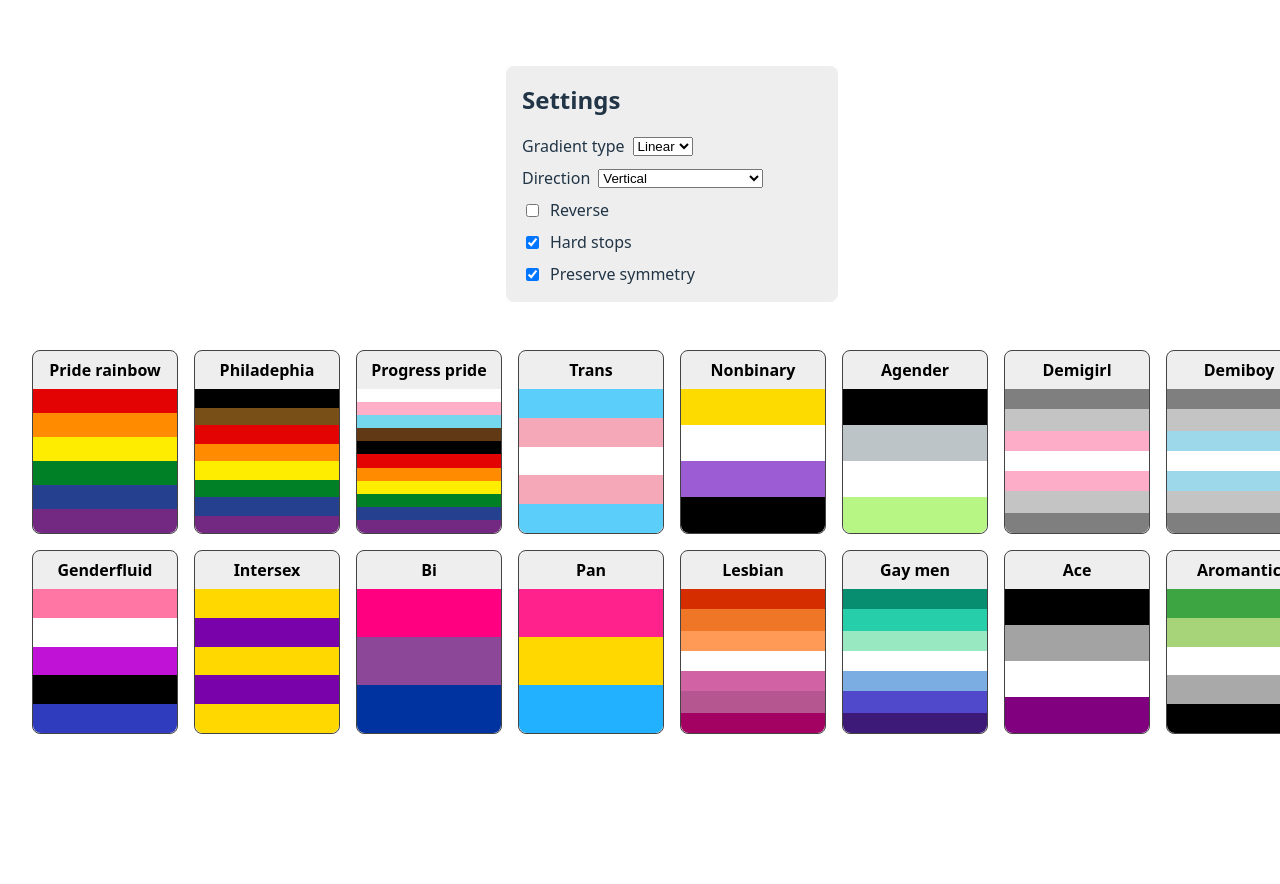
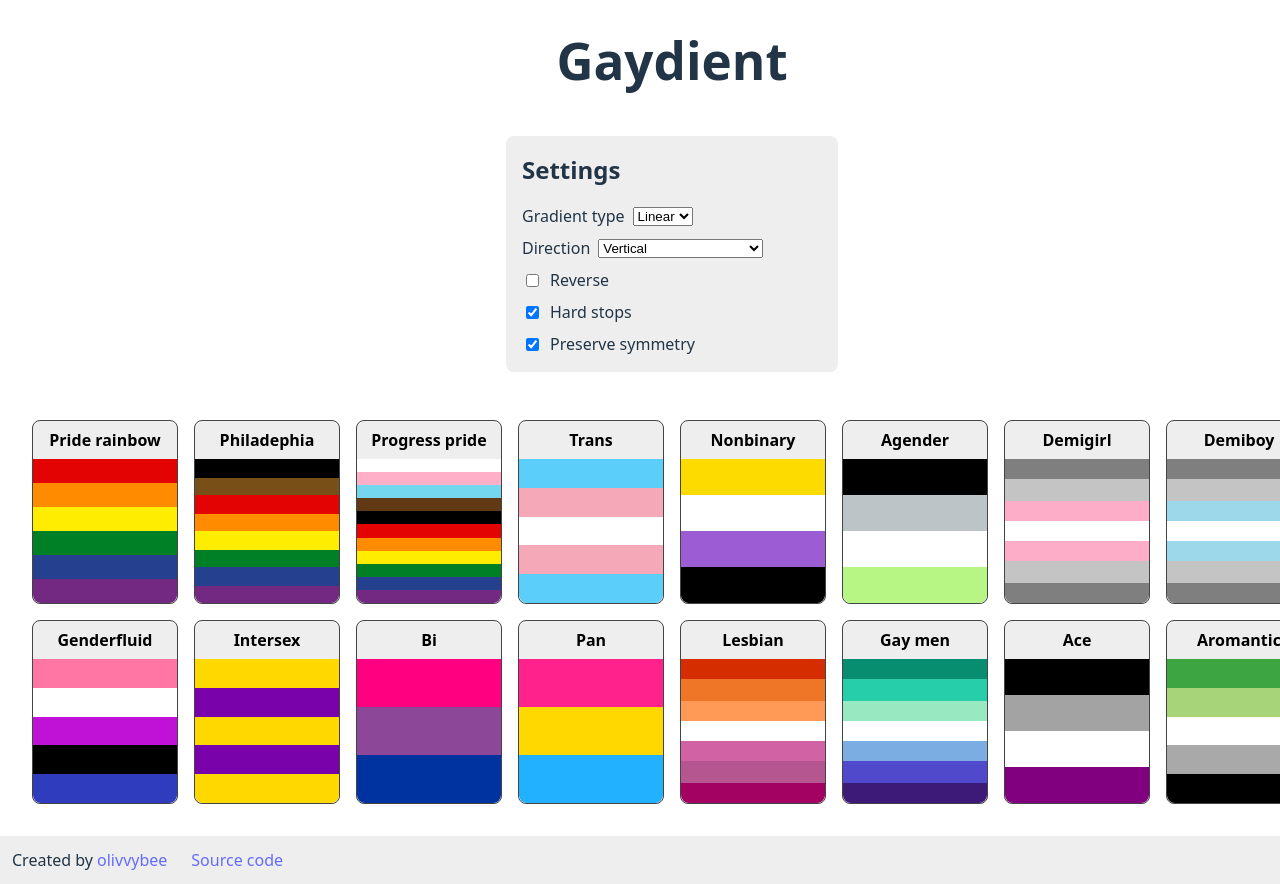
Before and after one commit to olivvybee/gaydient, a React (Vite) app: page / in a window 1280 px wide. Shown: the top 884 px of the page. Before the commit the page ends 800 px from the top, so only its background shows below. Built offline with nearby package versions, Linux system fonts and the light colour scheme.

Commit message:
Add title and footer

```diff
--- a/src/App.module.css
+++ b/src/App.module.css
@@ -1,4 +1,9 @@
 .wrapper {
+  width: 100%;
+  min-height: 100vh;
+}
+
+.content {
   width: 100%;
   max-width: 1280px;
   margin: 0 auto;
@@ -9,8 +14,33 @@
   gap: 48px;
 }
 
+.title {
+  margin: 0;
+}
+
+.footer {
+  background-color: #eeeeee;
+  width: 100%;
+}
+
+.footerContent {
+  padding: 12px;
+  max-width: 1280px;
+  margin: 0 auto;
+  display: flex;
+  flex-direction: row;
+  align-items: center;
+  gap: 24px;
+}
+
 @media screen and (max-width: 600px) {
   .wrapper {
     padding: 16px;
   }
 }
+
+@media (prefers-color-scheme: dark) {
+  .footer {
+    background-color: #444444;
+  }
+}
--- a/src/App.tsx
+++ b/src/App.tsx
@@ -5,8 +5,22 @@ import styles from './App.module.css';
 
 const App = () => (
   <div className={styles.wrapper}>
-    <ConfigPanel />
-    <List />
+    <div className={styles.content}>
+      <h1 className={styles.title}>Gaydient</h1>
+      <ConfigPanel />
+      <List />
+    </div>
+
+    <div className={styles.footer}>
+      <div className={styles.footerContent}>
+        <span>
+          Created by{' '}
+          <a href="https://honeycomb.engineer/@olivvybee">olivvybee</a>
+        </span>
+
+        <a href="https://github.com/olivvybee/gaydient">Source code</a>
+      </div>
+    </div>
   </div>
 );
 
```
